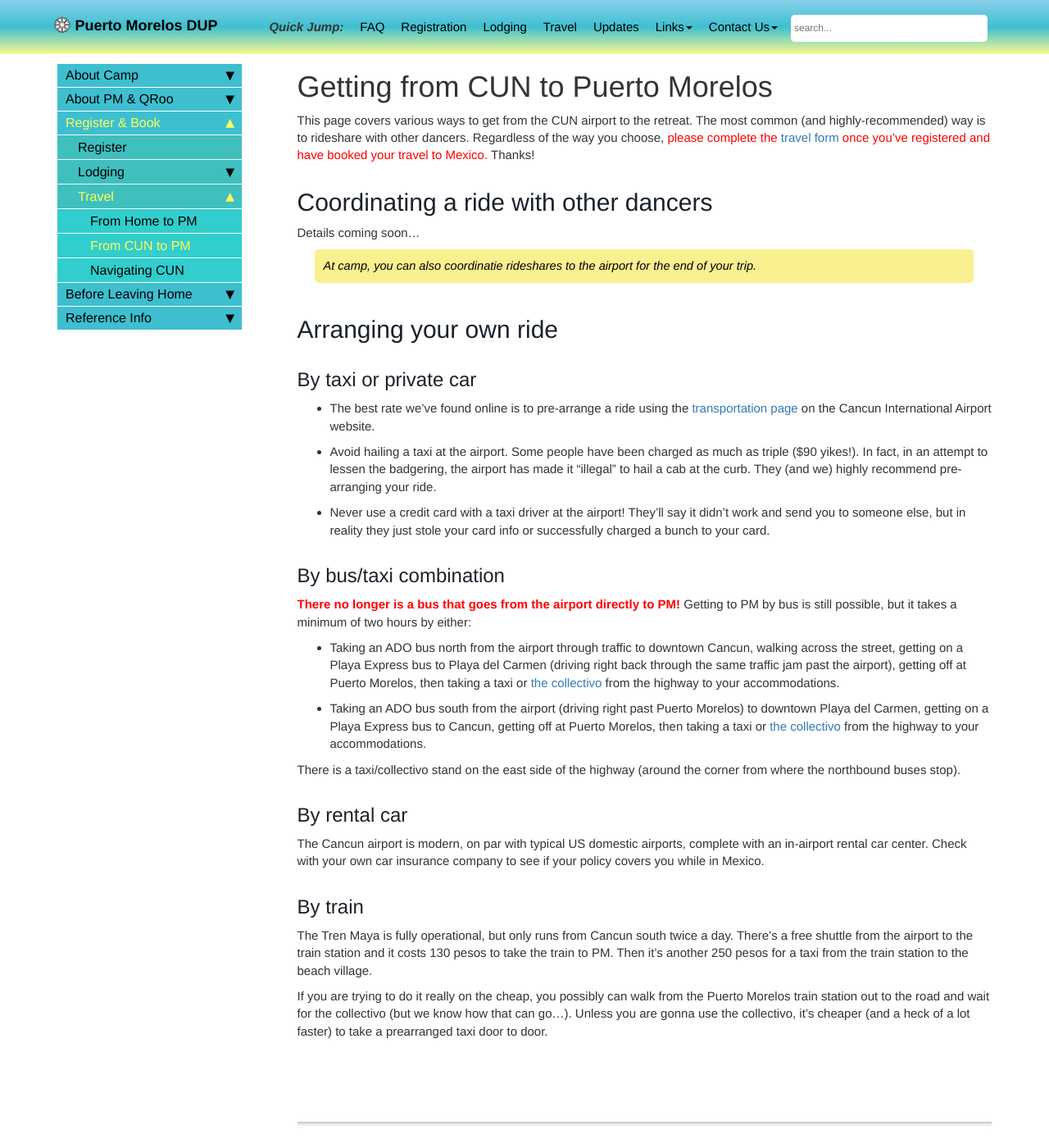
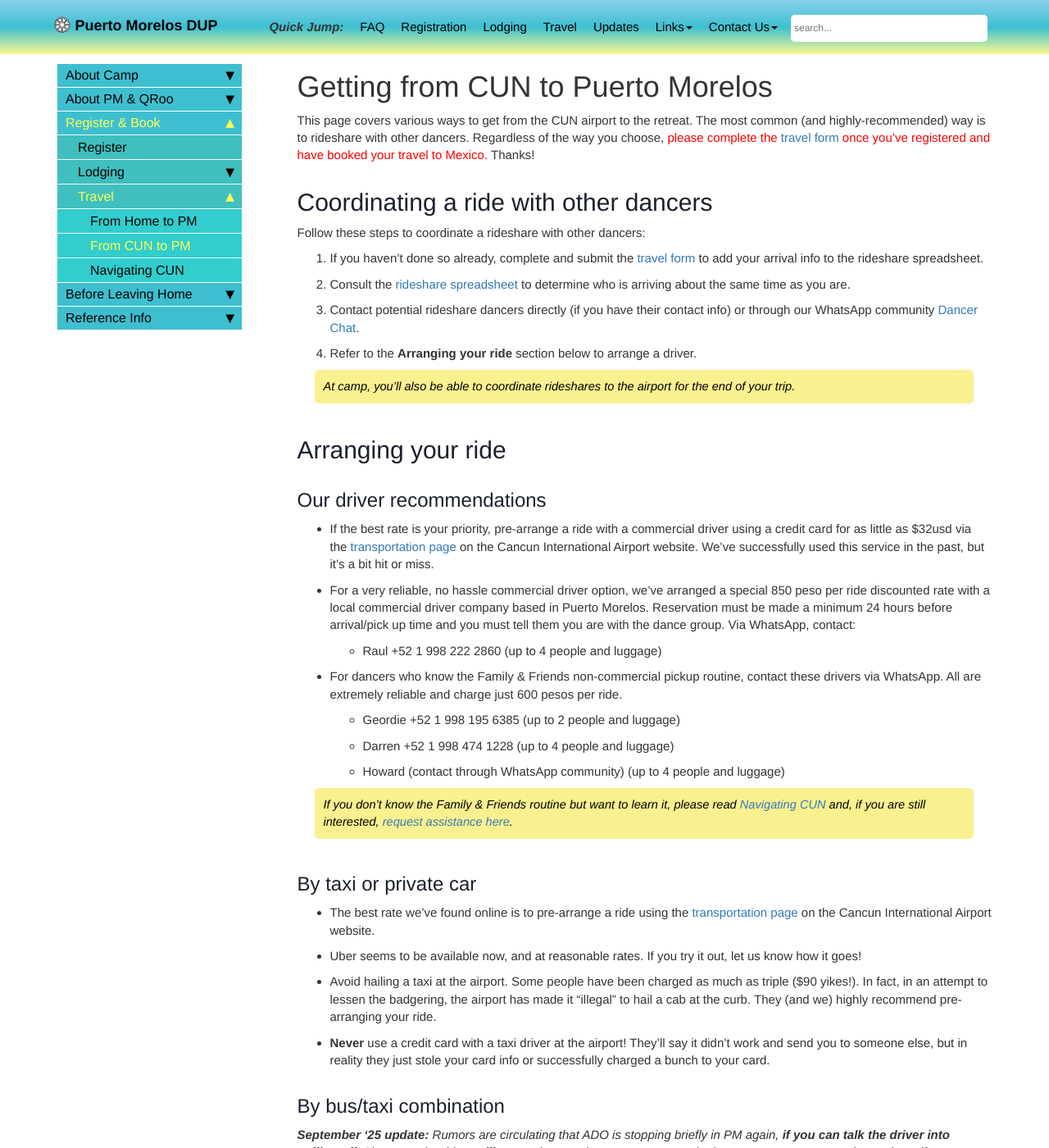
Before and after one commit to davewalker60/pmdup, a Jekyll site: the page built from pages/from-cun-to-pm.md, in a window 1280 px wide and 1400 px high. Shown: the whole window at 82% size. Built offline with Jekyll 4.4.1, drawn with Linux system fonts in a browser that asks for light colours; comment, search, counter and statistics services are not loaded; some of the changed text lies outside the part shown.

Commit message:
new rideshare rules

```diff
--- a/pages/from-cun-to-pm.md
+++ b/pages/from-cun-to-pm.md
@@ -20,21 +20,42 @@ Once you clear customs at CUN, the scene is quite a zoo! But no need to be intim
 
 # Coordinating a ride with other dancers
 
-Details coming soon...
+Follow these steps to coordinate a rideshare with other dancers:
+1. If you haven't done so already, complete and submit the [travel form](https://docs.google.com/forms/d/e/1FAIpQLSex7cyDs_Xf33rAxqU2S749xG_MB4lMQk3fPvF_p0JkkoKyTg/viewform){:target="_blank"} to add your arrival info to the rideshare spreadsheet.
+2. Consult the [rideshare spreadsheet](https://docs.google.com/spreadsheets/d/e/2PACX-1vSZSq4OF3O0hydC8OsEiC3n-gKzCRPGZj7wdRLIrn2qmSydI9kxBq9tinuZeEohARD7pqrylkqyNyrQ/pubhtml?gid=1287951932&single=true){:target="_blank"} to determine who is arriving about the same time as you are.
+3. Contact potential rideshare dancers directly (if you have their contact info) or through our WhatsApp community [Dancer Chat](https://chat.whatsapp.com/EMbSgSrfAhiFqgHSPwd7mH){:target="_blank"}.
+4. Refer to the **Arranging your ride** section below to arrange a driver.
 
-> At camp, you can also coordinatie rideshares to the airport for the end of your trip.
+> At camp, you'll also be able to coordinate rideshares to the airport for the end of your trip.
 
-# Arranging your own ride
+# Arranging your ride
+
+## Our driver recommendations
+
+- If the best rate is your priority, pre-arrange a ride with a commercial driver using a credit card for as little as $32usd via the [transportation page](https://www.cancunairport.com/transportation.html){:target="_blank"} on the Cancun International Airport website. We've successfully used this service in the past, but it's a bit hit or miss.
+
+- For a very reliable, no hassle commercial driver option, we've arranged a special 850 peso per ride discounted rate with a local commercial driver company based in Puerto Morelos. Reservation must be made a minimum 24 hours before arrival/pick up time and you must tell them you are with the dance group. Via WhatsApp, contact:
+  - Raul +52 1 998 222 2860 (up to 4 people and luggage)
+
+- For dancers who know the Family & Friends non-commercial pickup routine, contact these drivers via WhatsApp. All are extremely reliable and charge just 600 pesos per ride.
+  - Geordie +52 1 998 195 6385 (up to 2 people and luggage)
+  - Darren  +52 1 998 474 1228 (up to 4 people and luggage)
+  - Howard  (contact through WhatsApp community) (up to 4 people and luggage)
+
+> If you don't know the Family & Friends routine but want to learn it, please read [Navigating CUN](navigating-cun.md) and, if you are still interested, [request assistance here](https://docs.google.com/forms/d/e/1FAIpQLSeKsY-e9iy44578E1ijjs_g5Bwi1gZCuW439N1bOBlL76U5qg/viewform){:target="_blank"}.
 
 ## By taxi or private car
 
 - The best rate we’ve found online is to pre-arrange a ride using the [transportation page](https://www.cancunairport.com/transportation.html){:target="_blank"} on the Cancun International Airport website.
+- Uber seems to be available now, and at reasonable rates. If you try it out, let us know how it goes!
 - Avoid hailing a taxi at the airport. Some people have been charged as much as triple ($90 yikes!). In fact, in an attempt to lessen the badgering, the airport has made it “illegal” to hail a cab at the curb. They (and we) highly recommend pre-arranging your ride.
-- Never use a credit card with a taxi driver at the airport! They'll say it didn't work and send you to someone else, but in reality they just stole your card info or successfully charged a bunch to your card.
+- **Never** use a credit card with a taxi driver at the airport! They'll say it didn't work and send you to someone else, but in reality they just stole your card info or successfully charged a bunch to your card.
 
 ## By bus/taxi combination
 
-<span style="color: red">**There no longer is a bus that goes from the airport directly to PM!**</span> Getting to PM by bus is still possible, but it takes a minimum of two hours by either:
+***September '25 update:** Rumors are circulating that ADO is stopping briefly in PM again, **if you can talk the driver into pulling off**. Also note, the driver **will not** under any circumstances open the luggage compartment underneath, so if you try taking this bus, absolutely take your luggage **onto** the bus with you. Good luck and let us know how it goes...*
+
+<span style="color: red">**January '24: There no longer is a bus that goes from the airport directly to PM!**</span> Getting to PM by bus is still possible, but it takes a minimum of two hours by either:
 
 - Taking an ADO bus north from the airport through traffic to downtown Cancun, walking across the street, getting on a Playa Express bus to Playa del Carmen (driving right back through the same traffic jam past the airport), getting off at Puerto Morelos, then taking a taxi or [the collectivo](https://puertomorelos.mx/producto/colectivos/){:target="_blank"} from the highway to your accommodations.
 - Taking an ADO bus south from the airport (driving right past Puerto Morelos) to downtown Playa del Carmen, getting on a Playa Express bus to Cancun, getting off at Puerto Morelos, then taking a taxi  or [the collectivo](https://puertomorelos.mx/producto/colectivos/){:target="_blank"} from the highway to your accommodations.
```
